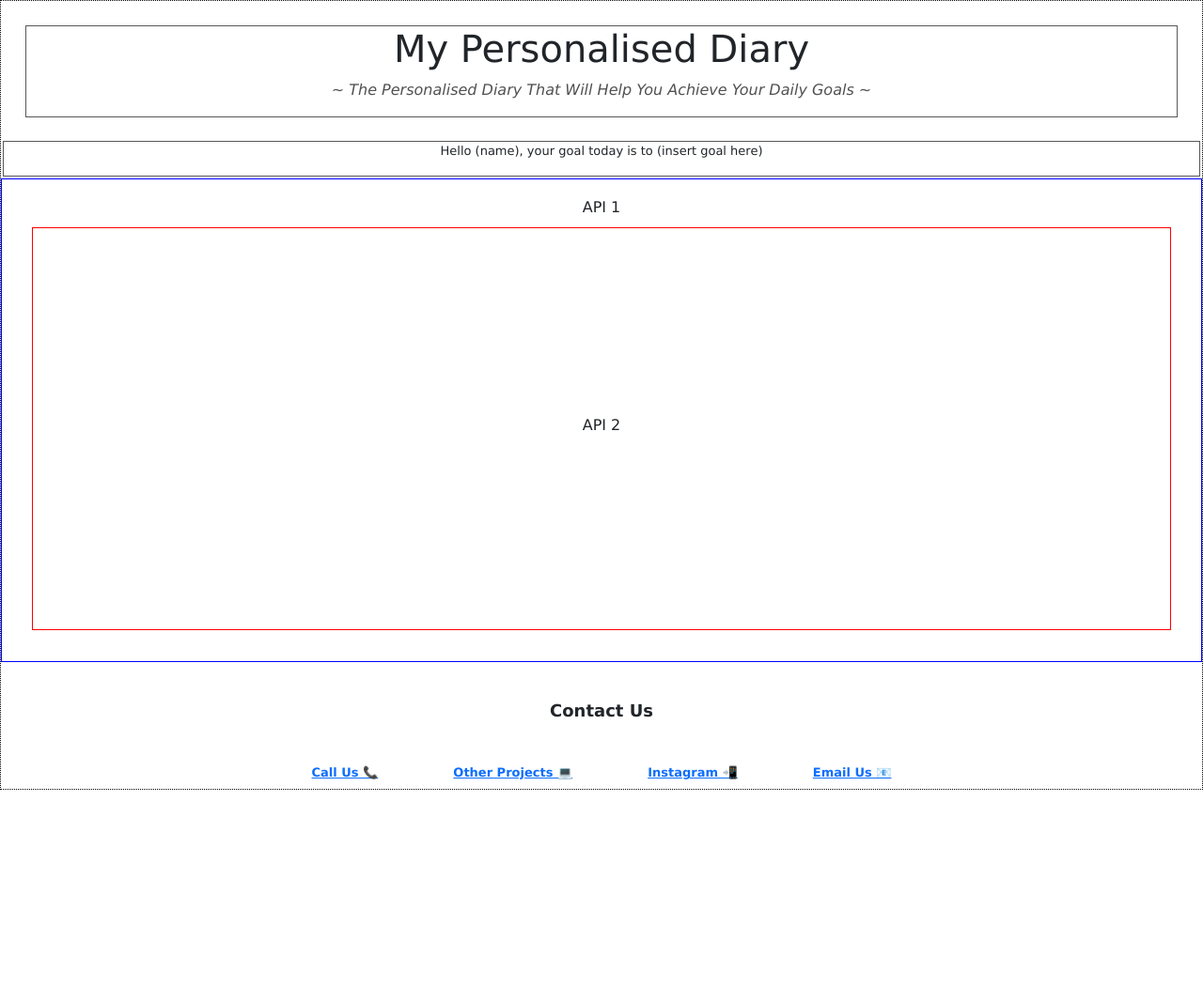
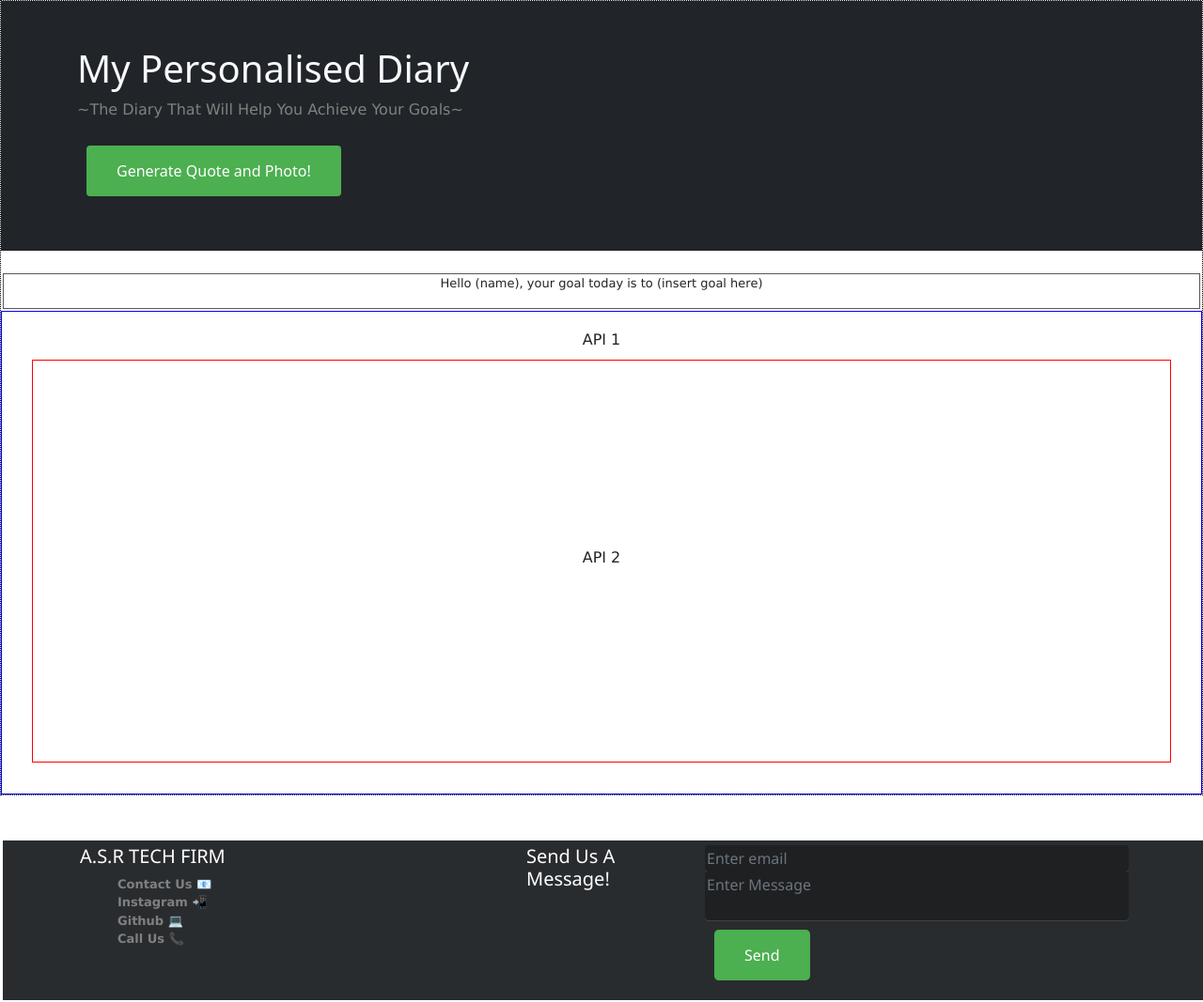
Before and after one commit to abewd/MotivationalQuotesGenerator, a plain HTML site: page index.html in a window 1280 px wide. Shown: the whole page at 94% size. Before the commit the page ends 841 px from the top, so only its background shows below. Drawn offline with nearby package versions, Linux system fonts and the light colour scheme.

Commit message:
updated html to bootstrap, made it nicer and adding css styling to make things more visually appealing. Added comments too for the new additions

```diff
--- a/assets/style.css
+++ b/assets/style.css
@@ -83,3 +83,69 @@ a {
   margin: 40px;
   border: 3px;
 }
+
+.slogan {
+  color: grey;
+  font-family: Verdana, Geneva, Tahoma, sans-serif;
+}
+
+/*  */
+/*  */
+/*  */
+
+/* Sticky footer position and size
+-------------------------------------------------- */
+html {
+  position: relative;
+  min-height: 100%;
+}
+body {
+  margin-bottom: 220px;
+}
+.footer {
+  position: absolute;
+  bottom: 0;
+  width: 100%;
+  /* Use this to set height of the footer */
+  height: 170px;
+}
+
+/* Footer colors and styles including button properties */
+footer {
+  padding-top: 30px;
+  background-color: #292c2f;
+  color: white;
+}
+
+footer a {
+  color: grey;
+  text-decoration: none;
+}
+
+footer a:hover,
+footer a:focus {
+  color: #aaa;
+  text-decoration: none;
+  border-bottom: 1px dotted #999;
+}
+
+footer .form-control {
+  background-color: #1f2022;
+  box-shadow: 0 1px 0 0 rgba(255, 255, 255, 0.1);
+  border: none;
+  resize: none;
+  color: #d1d2d2;
+  padding: 2px;
+}
+
+.btn {
+  background-color: #4caf50;
+  border: 0px;
+  color: white;
+  padding: 15px 32px;
+  text-align: center;
+  text-decoration: none;
+  display: inline-block;
+  font-size: 16px;
+  margin: 10px;
+}
--- a/index.html
+++ b/index.html
@@ -11,24 +11,33 @@
       href="https://cdn.jsdelivr.net/npm/bootstrap@5.1.3/dist/css/bootstrap.min.css"
     />
 
+    <!-- Location of the CSS file -->
+    <link rel="stylesheet" href="assets/style.css" />
+
     <!-- Tab Title -->
     <title>Personalised Diary</title>
-    <!-- Location of the CSS file -->
-    <link rel="stylesheet" href="assets/style.css" />
-  </head>
-  <body>
-    <div class="header">
-      <header>
-        <!-- Main title of the webpage -->
-        <h1>My Personalised Diary</h1>
-        <div class="miniParagraph">
-          <p>
-            ~ The Personalised Diary That Will Help You Achieve Your Daily Goals
-            ~
-          </p>
+
+    <!-- Bootstrap header  -->
+
+    <header class="p-5 mb-4 bg-dark text-light">
+      <div class="container">
+        <div class="">
+          <div class="col-12 col-md-6"></div>
+
+          <div class="col-12 col-md-6">
+            <h1>My Personalised Diary</h1>
+
+            <div class="slogan">
+              <p>~The Diary That Will Help You Achieve Your Goals~</p>
+            </div>
+
+            <button class="btn btn-primary">Generate Quote and Photo!</button>
+          </div>
         </div>
-      </header>
-    </div>
+      </div>
+    </header>
+
+    <!-- delete header below  -->
 
     <!-- Here we will have the local storage text appear after input in the modal-->
     <div class="localStorage">
@@ -52,7 +61,7 @@
     <!-- Footer location in which href's will be placed for socials
     and contact details  -->
 
-    <footer>
+    <!-- <footer>
       <div class="footerHeader">Contact Us</div>
     </footer>
 
@@ -75,4 +84,65 @@
       </div>
     </footer>
   </body>
+</html> -->
+
+    <footer class="footer">
+      <div class="container">
+        <div class="row">
+          <div class="col-md-5">
+            <h5><i class="fa fa-road"></i> A.S.R TECH FIRM</h5>
+            <div class="row">
+              <div class="col-6">
+                <ul class="list-unstyled">
+                  <li>
+                    <a href="mailto:abdullahalfadhly@gmail.com"
+                      >Contact Us 📧</a
+                    >
+                  </li>
+                  <li>
+                    <a href="https://instagram.com/abewd">Instagram 📲</a>
+                  </li>
+                  <li>
+                    <a href="https://github.com/abewd/Challenge-Portfolio"
+                      >Github 💻</a
+                    >
+                  </li>
+                  <li><a href="tel:+61405050536">Call Us 📞</a></li>
+                </ul>
+              </div>
+            </div>
+          </div>
+          <div class="col-md-2">
+            <h5 class="text-md-right">Send Us A Message!</h5>
+          </div>
+
+          <!-- Submission via email entry -->
+          <div class="col-md-5">
+            <form>
+              <fieldset class="form-group">
+                <input
+                  type="email"
+                  class="form-control"
+                  id="exampleInputEmail1"
+                  placeholder="Enter email"
+                />
+              </fieldset>
+              <fieldset class="form-group">
+                <textarea
+                  class="form-control"
+                  id="exampleMessage"
+                  placeholder="Enter Message"
+                ></textarea>
+              </fieldset>
+              <fieldset class="form-group text-xs-right">
+                <button type="button" class="btn btn-secondary-outline btn-lg">
+                  Send
+                </button>
+              </fieldset>
+            </form>
+          </div>
+        </div>
+      </div>
+    </footer>
+  </head>
 </html>
```
